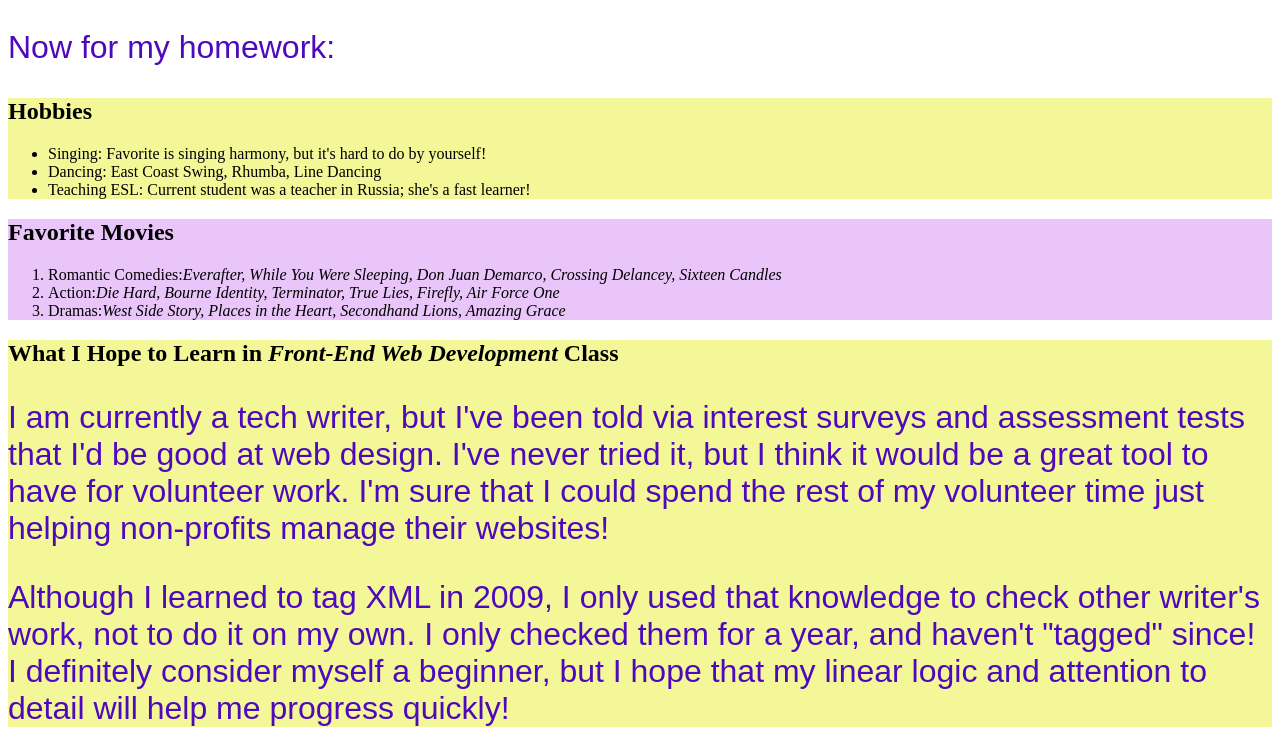
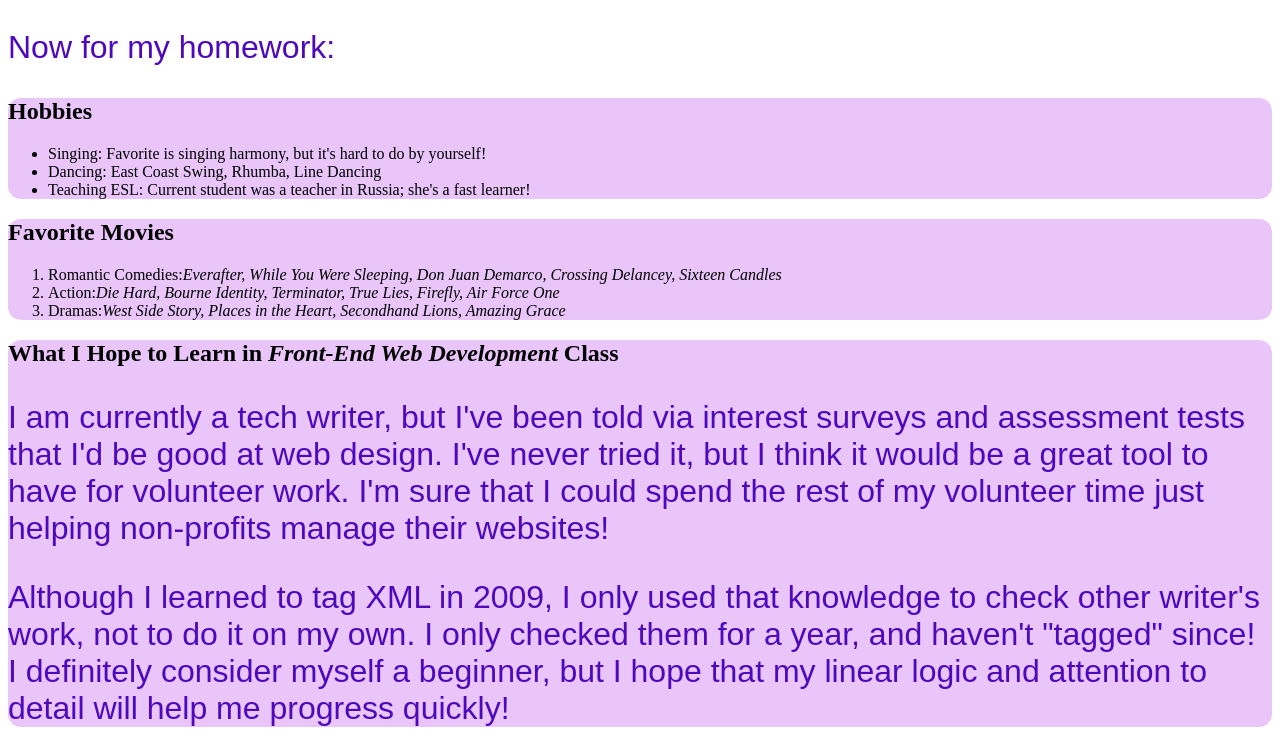
Before and after one commit to MichDever/MichDever.github.io, a plain HTML site: page index.html in a window 1280 px wide. Shown: the part 953-1709 px from the top of the page. Drawn offline with Linux system fonts and the light colour scheme.

Commit message:
trying again to change font

```diff
--- a/css/main.css
+++ b/css/main.css
@@ -5,23 +5,6 @@ font-size: 2em;
 
 }
 
-/*div {
-    height: 50px;
-    width: 240px;
-    border-color: #6495ed;
-    background-color: #D0ECF5;
-    border-style: solid;
-    border-width: 4px;
-    text-align: center;
-    border-radius: 5px;
-    margin: auto;
-}
-
-/*a {
-    text-decoration: none;
-    color: #AD07A2;
-    font family: cursive;
-}*/
 #button {
 	border-radius: 5px;
 	border: 2px solid #5E06C9;
@@ -33,7 +16,8 @@ font-size: 2em;
 	padding: 13px;
 }
 div {
-	background-color: #F4F797;
+	border-radius: 13px;
+	background-color: #E9C5FA;
 	margin: auto;
 	text-align: left;
 }
```
